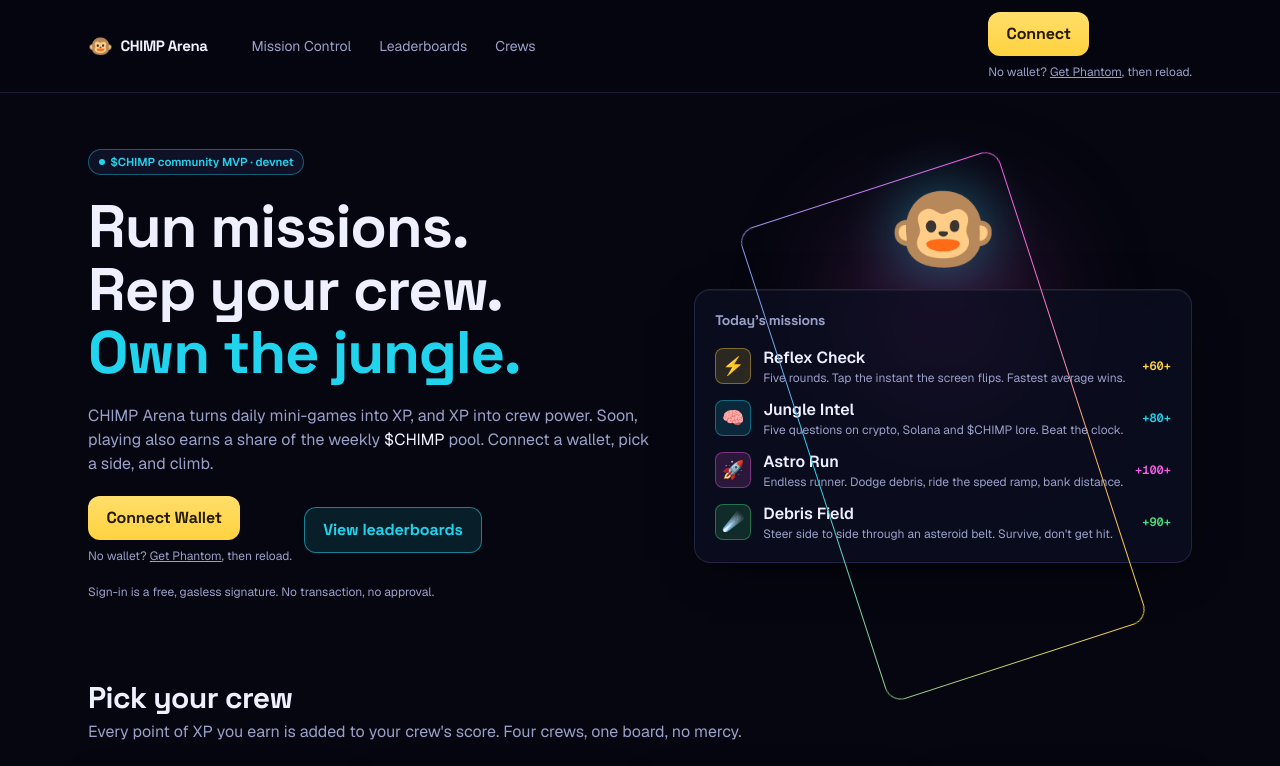
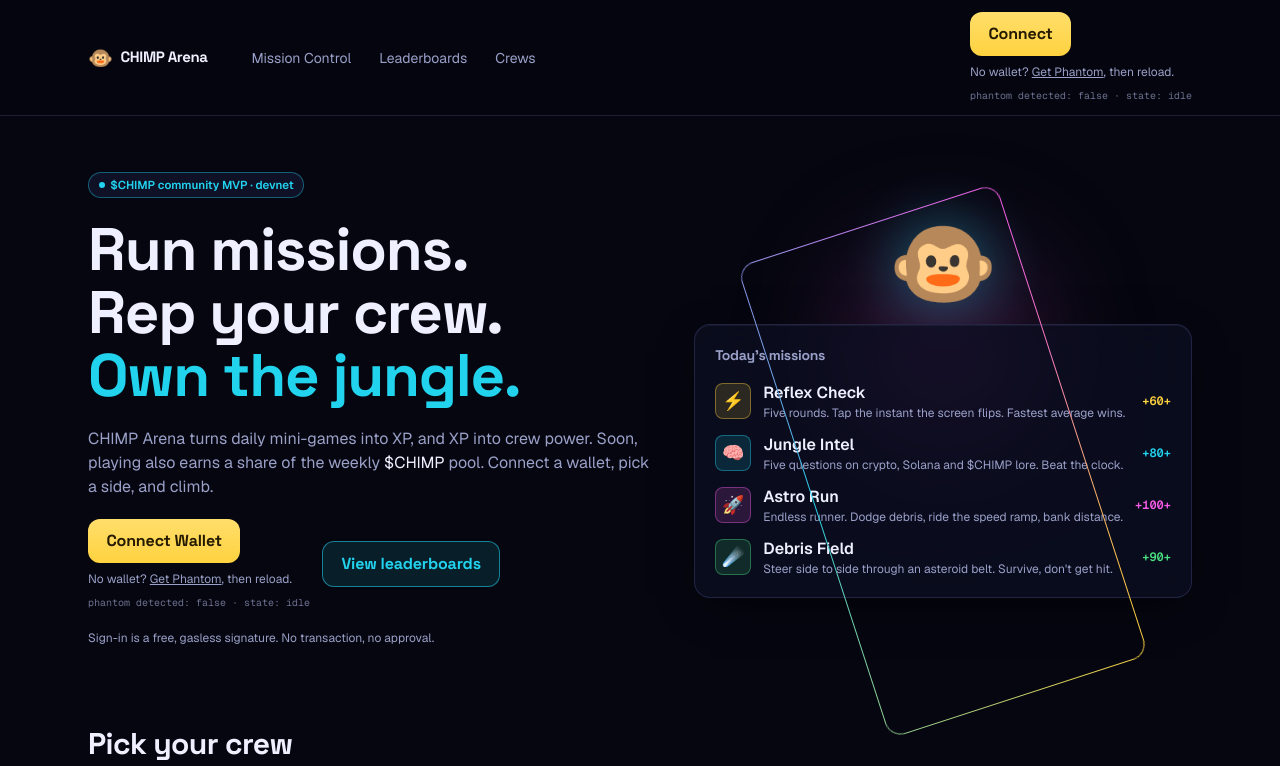
Before and after one commit to chimps-arena/chimp-arena, a Next.js app: page / in a window 1280 px wide. Shown: the top 766 px of the page. Built offline with nearby package versions, Linux system fonts and the light colour scheme; no server answers.

Commit message:
debug(wallet): show 'phantom detected' + state under the button; explicit not-detected message

```diff
--- a/components/wallet-connect.tsx
+++ b/components/wallet-connect.tsx
@@ -37,7 +37,10 @@
     if (inFlight.current) return;
 
     if (!phantomInstalled()) {
-      window.open(PHANTOM_INSTALL_URL, "_blank", "noopener,noreferrer");
+      setStatus("error");
+      setError(
+        "Phantom not detected on this page. Open chrome://extensions, make sure Phantom is enabled with site access 'On all sites', unlock it, then reload. (Not an incognito window.)",
+      );
       return;
     }
 
@@ -140,6 +143,9 @@
         </p>
       )}
       {error && <p className="mt-2 text-sm text-bad">{error}</p>}
+      <p className="mono mt-2 text-[10px] text-muted/70">
+        phantom detected: {String(phantomInstalled())} · state: {status}
+      </p>
     </div>
   );
 }
```
